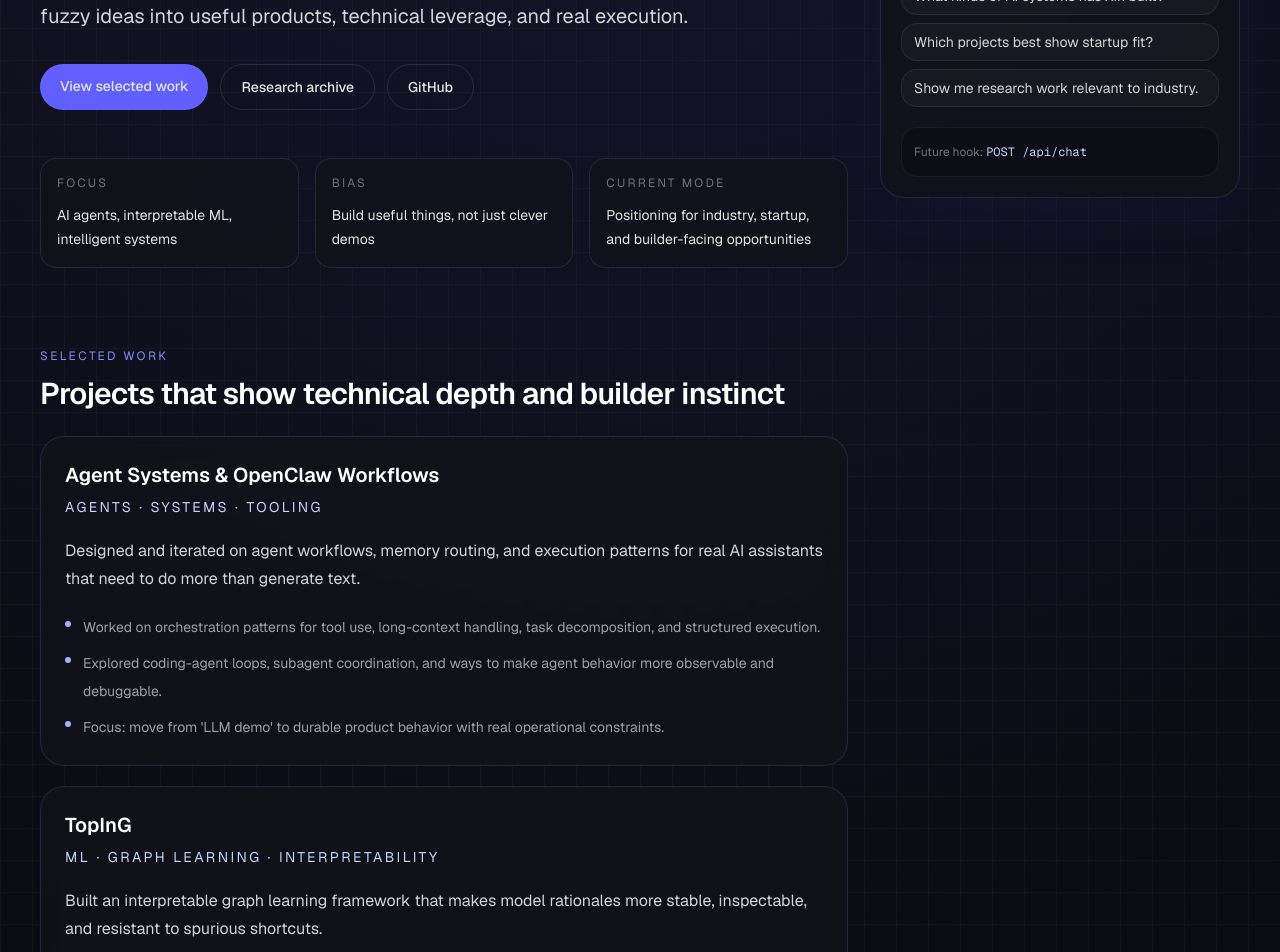
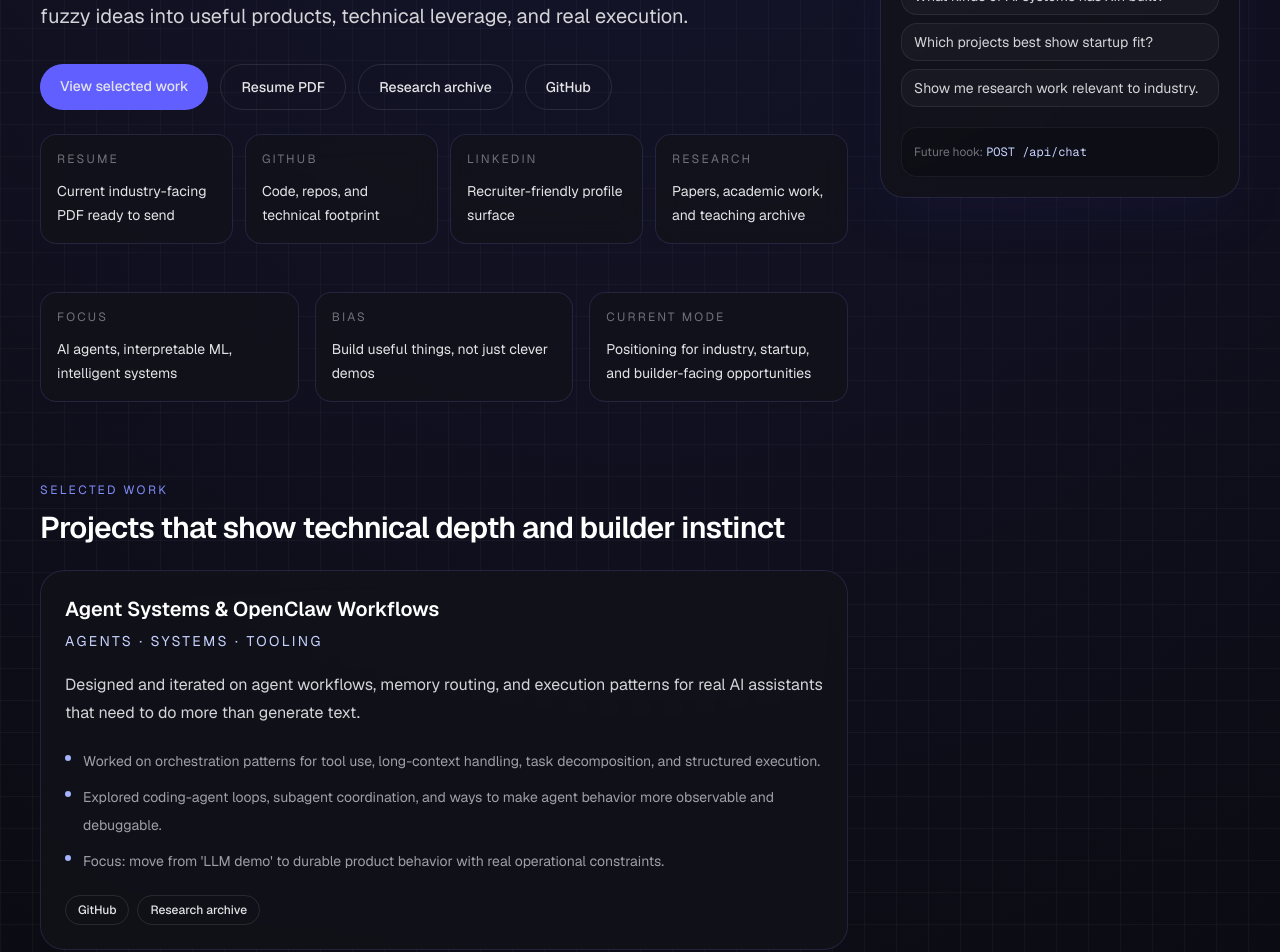
Before and after one commit to jackal092927/xinsite, a Next.js app: page / in a window 1280 px wide. Shown: the part 420-1372 px from the top of the page. Built offline with nearby package versions, Linux system fonts and the light colour scheme.

Commit message:
feat: add resume and proof links to homepage

```diff
--- a/src/app/page.tsx
+++ b/src/app/page.tsx
@@ -142,6 +142,14 @@ export default function Home() {
                   >
                     View selected work
                   </a>
+                  <a
+                    href={profile.resume}
+                    target="_blank"
+                    rel="noreferrer"
+                    className="rounded-full border border-white/10 px-5 py-3 text-sm font-medium text-zinc-200 transition hover:border-indigo-400/30 hover:bg-white/4"
+                  >
+                    Resume PDF
+                  </a>
                   <Link
                     href="/research"
                     className="rounded-full border border-white/10 px-5 py-3 text-sm font-medium text-zinc-200 transition hover:border-indigo-400/30 hover:bg-white/4"
@@ -156,6 +164,47 @@ export default function Home() {
                   >
                     GitHub
                   </a>
+                </div>
+
+                <div className="mt-6 grid gap-3 sm:grid-cols-2 xl:grid-cols-4">
+                  {(
+                    [
+                      ["Resume", "Current industry-facing PDF ready to send", profile.resume],
+                      ["GitHub", "Code, repos, and technical footprint", profile.github],
+                      ["LinkedIn", "Recruiter-friendly profile surface", profile.linkedin],
+                      ["Research", "Papers, academic work, and teaching archive", "/research"],
+                    ] as const
+                  ).map(([label, value, href]) => {
+                    const isInternal = href.startsWith("/");
+                    const className =
+                      "glass rounded-2xl p-4 transition hover:border-indigo-400/30 hover:bg-white/5";
+
+                    return isInternal ? (
+                      <Link key={label} href={href} className={className}>
+                        <div className="text-xs uppercase tracking-[0.18em] text-zinc-500">
+                          {label}
+                        </div>
+                        <div className="mt-3 text-sm leading-6 text-zinc-200">
+                          {value}
+                        </div>
+                      </Link>
+                    ) : (
+                      <a
+                        key={label}
+                        href={href}
+                        target="_blank"
+                        rel="noreferrer"
+                        className={className}
+                      >
+                        <div className="text-xs uppercase tracking-[0.18em] text-zinc-500">
+                          {label}
+                        </div>
+                        <div className="mt-3 text-sm leading-6 text-zinc-200">
+                          {value}
+                        </div>
+                      </a>
+                    );
+                  })}
                 </div>
 
                 {/* Mini stat cards */}
@@ -217,6 +266,31 @@ export default function Home() {
                           </li>
                         ))}
                       </ul>
+                      {project.links ? (
+                        <div className="mt-5 flex flex-wrap gap-2">
+                          {project.links.map((link) => {
+                            const isInternal = link.href.startsWith("/");
+                            const className =
+                              "rounded-full border border-white/10 px-3 py-1.5 text-xs font-medium text-zinc-200 transition hover:border-indigo-400/30 hover:bg-white/4";
+
+                            return isInternal ? (
+                              <Link key={link.label} href={link.href} className={className}>
+                                {link.label}
+                              </Link>
+                            ) : (
+                              <a
+                                key={link.label}
+                                href={link.href}
+                                target="_blank"
+                                rel="noreferrer"
+                                className={className}
+                              >
+                                {link.label}
+                              </a>
+                            );
+                          })}
+                        </div>
+                      ) : null}
                     </article>
                   ))}
                 </div>
@@ -353,6 +427,19 @@ export default function Home() {
                         jackalxin
                       </div>
                     </a>
+                    <a
+                      className="rounded-2xl border border-white/8 bg-white/4 p-4 transition hover:border-indigo-400/30"
+                      href={profile.resume}
+                      target="_blank"
+                      rel="noreferrer"
+                    >
+                      <div className="text-xs uppercase tracking-[0.18em] text-zinc-500">
+                        Resume PDF
+                      </div>
+                      <div className="mt-2 text-base text-white">
+                        Current industry-facing version
+                      </div>
+                    </a>
                     <Link
                       className="rounded-2xl border border-white/8 bg-white/4 p-4 transition hover:border-indigo-400/30"
                       href="/research"
--- a/src/content/site-data.ts
+++ b/src/content/site-data.ts
@@ -8,6 +8,7 @@ export const profile = {
   email: "cx122@rutgers.edu",
   github: "https://github.com/jackal092927",
   linkedin: "https://www.linkedin.com/in/jackalxin/",
+  resume: "/resume/cheng-xin-resume-agent-dev-2026-04-07.pdf",
 };
 
 export const featuredProjects = [
@@ -21,6 +22,10 @@ export const featuredProjects = [
       "Explored coding-agent loops, subagent coordination, and ways to make agent behavior more observable and debuggable.",
       "Focus: move from 'LLM demo' to durable product behavior with real operational constraints.",
     ],
+    links: [
+      { label: "GitHub", href: "https://github.com/openclaw/openclaw" },
+      { label: "Research archive", href: "/research" },
+    ],
   },
   {
     title: "TopInG",
@@ -31,6 +36,10 @@ export const featuredProjects = [
       "Combined graph learning with persistent homology to identify stable rationale subgraphs instead of brittle post-hoc explanations.",
       "Targeted a problem industry teams actually care about: when a model looks right, is it right for the right reason?",
       "Accepted to ICML 2025.",
+    ],
+    links: [
+      { label: "Paper", href: "https://openreview.net/pdf?id=u4LlYWJHUF" },
+      { label: "Research archive", href: "/research" },
     ],
   },
   {
@@ -43,6 +52,10 @@ export const featuredProjects = [
       "Turned a mathematically awkward case—negative eigenvalue information—into something usable for representation learning.",
       "Presented at NeurIPS 2024.",
     ],
+    links: [
+      { label: "Paper", href: "http://jackal092927.github.io/files/neucmds.pdf" },
+      { label: "Research archive", href: "/research" },
+    ],
   },
   {
     title: "DL3DV-10K",
@@ -53,6 +66,10 @@ export const featuredProjects = [
       "Dataset scale: 51.2M frames across 10,510 real-world videos.",
       "Supports benchmarking for NeRF, reconstruction, and broader 3D scene understanding workflows.",
       "Published at CVPR 2024.",
+    ],
+    links: [
+      { label: "Paper", href: "http://jackal092927.github.io/files/DL3DV-10K_CVPR2024.pdf" },
+      { label: "Research archive", href: "/research" },
     ],
   },
 ];
```
Also changed, not shown: 1 other file (tests, documents, lock files or other folders).
